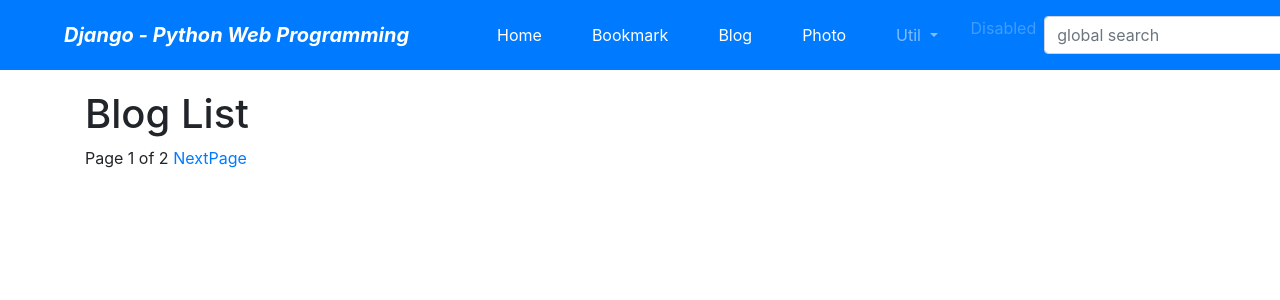
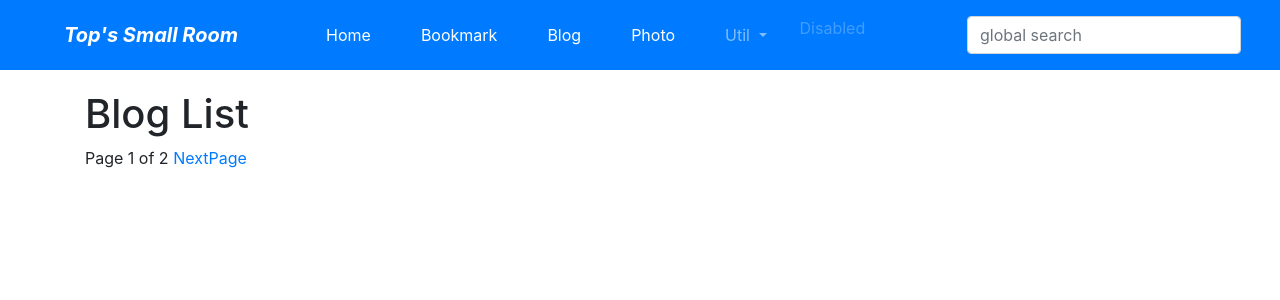
Before and after one commit to chudeng/ch99, a Django app: page /blog/ in a window 1280 px wide. Shown: the top 300 px of the page. Run offline with Django 3.2, Linux system fonts and the light colour scheme; data comes from the database, SQL or seed files in the repository; some libraries are stand-ins or nearby versions.

Commit message:
base.html updated

```diff
--- a/templates/base.html
+++ b/templates/base.html
@@ -1,12 +1,20 @@
 <!DOCTYPE html>
 <html lang="ko">
 <head>
+    <!-- 페이지의 문자 인코딩을 선언하는 메타데이터 -->
     <meta charset="UTF-8">
+    <!-- 프래그마 지시문 -->
     <meta http-equiv="x-ua-compatible" content="IE=edge">
-    <meta name="viewport" content="width=device-width, initial-scale=1">
+    <meta name="viewport" content="width=device-width, initial-scale=1, shrink-to-fit=no">
 
-    <title>{% block title %}Django Web Programming{% endblock %}</title>
+    <!-- BROWSER TITLE NAME -->
+    <title>{% block title %}Title Here{% endblock %}</title>
 
+    <meta name="description" content="Top's Garage for Every Small Things to Keep.">
+    <meta name="author" content="Jeongsang Choi">
+    <!-- TOP SCROLL BAR COLOR THEME(어디가 바뀌는감;;) -->
+    <meta name="theme-color" content="#fff">
+    <!-- OPEN GRAPH META DATA(뭐하는공간?) -->
     <link rel="stylesheet" href="https://stackpath.bootstrapcdn.com/bootstrap/4.3.1/css/bootstrap.min.css">
 
   {% block extra-style %}{% endblock %}
@@ -15,7 +23,7 @@
 <body style="padding-top:90px;">
 
 <nav class="navbar navbar-expand-lg navbar-dark bg-primary fixed-top">
-  <span class="navbar-brand mx-5 mb=0 font-weight-bold font-italic">Django - Python Web Programming</span>
+  <span class="navbar-brand mx-5 mb=0 font-weight-bold font-italic">Top's Small Room</span>
   <div class="container-fluid">
     <button class="navbar-toggler" type="button" data-toggle="collapse" data-target="#navbarSupportedContent">
       <span class="navbar-toggler-icon"></span>
--- a/templates/home.html
+++ b/templates/home.html
@@ -5,7 +5,7 @@
 
 {% load static %}
 
-{% block title %}home.html{% endblock %}
+{% block title %}Top's Small Room{% endblock %}
 
 {% block extra-style %}
 <style type="text/css">
```
